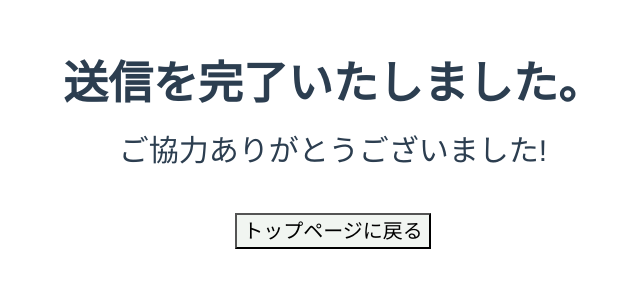
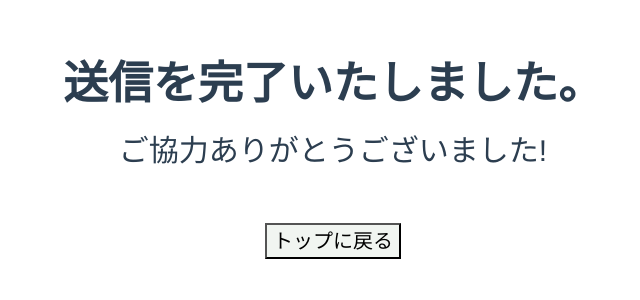
Before and after one commit to Ki-Linux/front_quiz, a Vue app: page /back in a window 1280 px wide. Shown: the top 300 px of the page, without its empty margins (307-947 px from the left). Built offline with nearby package versions, Linux system fonts and the light colour scheme.

Commit message:
back module

```diff
--- a/src/views/back.vue
+++ b/src/views/back.vue
@@ -3,13 +3,18 @@
         <h1>送信を完了いたしました。</h1>
         <p>ご協力ありがとうございました!</p>
         <div class="back">
-            <button @click="toHome">トップページに戻る</button>
+            <back-top/>
         </div>
     </div>
 </template>
 <script lang="ts">
 import { Component, Vue } from 'vue-property-decorator';
-@Component
+import backTop from '@/components/backTop.vue';
+@Component({
+    components: {
+        'back-top': backTop,
+    }
+})
 export default class back extends Vue {
   //headの部分
   mounted() {
@@ -18,10 +23,6 @@ export default class back extends Vue {
     scrollTo(0, 0);
   }
 
-  //本文
-  public toHome(): void {
-    this.$router.push({path: '/'});
-  }
 }
 </script>
 <style scoped lang="scss">
--- a/src/views/form.vue
+++ b/src/views/form.vue
@@ -24,14 +24,19 @@
         <input type="submit" value="送信"><!-- 送信 -->
     </form>
     <div class="back"><!-- トップページへ -->
-        <button @click="toTop">トップページに戻る</button>
+        <back-top/>
     </div>
 </div>
 </template>
 <script lang="ts">
 import { Component, Vue } from 'vue-property-decorator';
+import backTop from '@/components/backTop.vue';
 import axios from 'axios';
-@Component
+@Component({
+    components: {
+        'back-top': backTop,
+    }
+})
 export default class Form extends Vue {
     //headの部分
     mounted() {
--- a/src/views/rule.vue
+++ b/src/views/rule.vue
@@ -23,23 +23,25 @@
         </ul>
     </div>
     <div class="back">
-        <button @click="toTop">トップページに戻る</button>
+        <back-top/>
     </div>
 </div>
 </template>
 <script lang="ts">
 import { Component, Vue } from 'vue-property-decorator';
-@Component
+import backTop from '@/components/backTop.vue';
+@Component({
+    components: {
+        'back-top': backTop,
+    }
+})
 export default class rule extends Vue{
     //head
     mounted() {
         //scroll
         scrollTo(0, 0);
     }
-    //本文
-    public toTop():void {
-        this.$router.push({path: '/'});
-    }
+
 }
 </script>
 <style scoped lang="scss">
@@ -65,11 +67,6 @@ export default class rule extends Vue{
         }
     }
 
-    .back {
-        input {
-            padding: 3px 13px;
-        }
-    }
 
 }
 </style>
```
